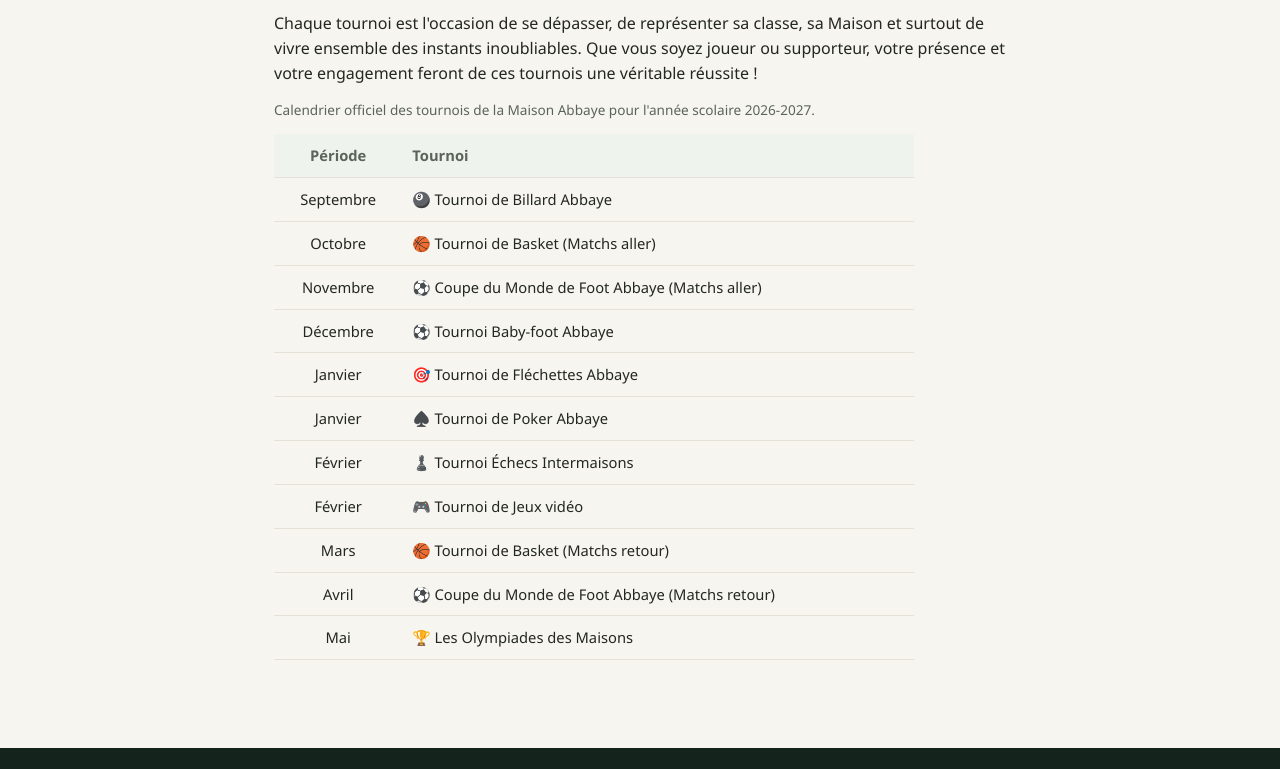
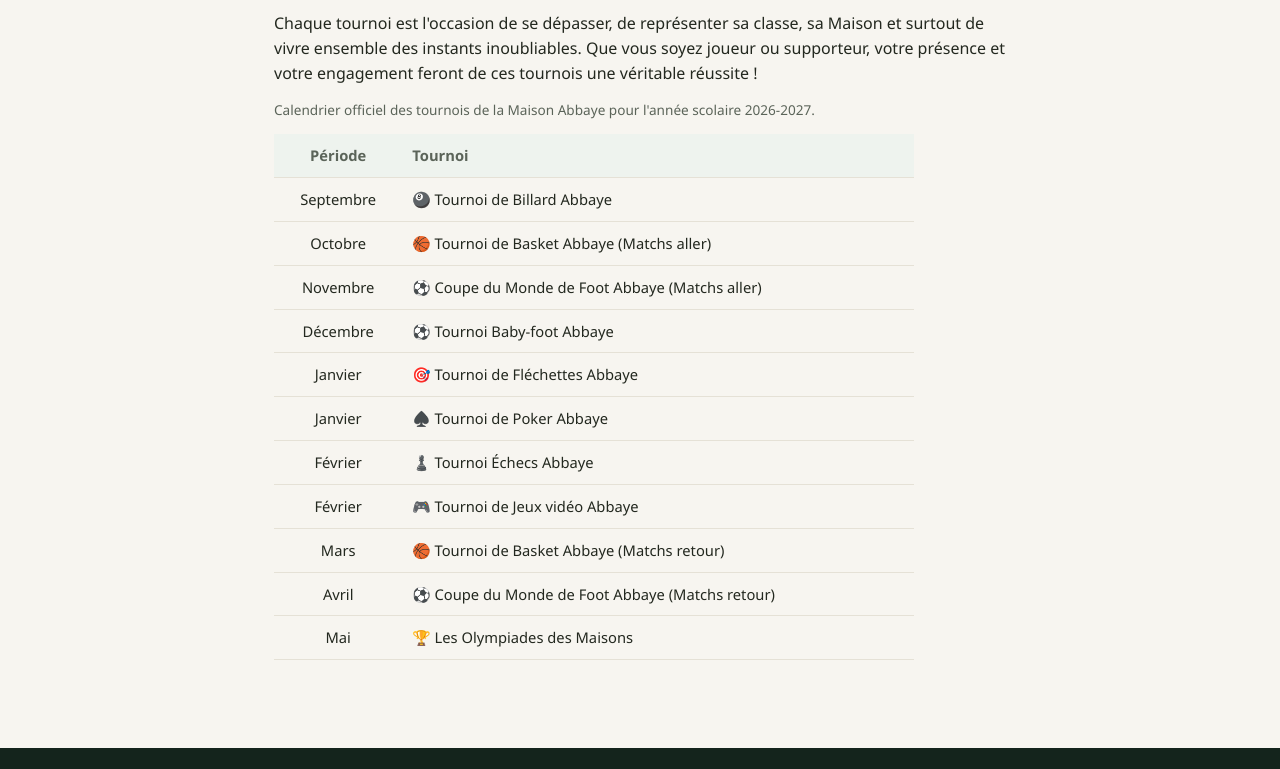
Before and after one commit to vasconcellos-ai/site-abbaye-2026-2027, a plain HTML site: page calendrier.html in a window 1280 px wide. Shown: the part 572-1341 px from the top of the page. Drawn offline with Linux system fonts and the light colour scheme.

Commit message:
Corrige les intitules du calendrier des tournois 2026-2027

```diff
--- a/calendrier.html
+++ b/calendrier.html
@@ -41,14 +41,14 @@
         <thead><tr><th>Période</th><th style="text-align:left;">Tournoi</th></tr></thead>
         <tbody>
           <tr><td>Septembre</td><td style="text-align:left;">🎱 Tournoi de Billard Abbaye</td></tr>
-          <tr><td>Octobre</td><td style="text-align:left;">🏀 Tournoi de Basket (Matchs aller)</td></tr>
+          <tr><td>Octobre</td><td style="text-align:left;">🏀 Tournoi de Basket Abbaye (Matchs aller)</td></tr>
           <tr><td>Novembre</td><td style="text-align:left;">⚽ Coupe du Monde de Foot Abbaye (Matchs aller)</td></tr>
           <tr><td>Décembre</td><td style="text-align:left;">⚽ Tournoi Baby-foot Abbaye</td></tr>
           <tr><td>Janvier</td><td style="text-align:left;">🎯 Tournoi de Fléchettes Abbaye</td></tr>
           <tr><td>Janvier</td><td style="text-align:left;">♠️ Tournoi de Poker Abbaye</td></tr>
-          <tr><td>Février</td><td style="text-align:left;">♟️ Tournoi Échecs Intermaisons</td></tr>
-          <tr><td>Février</td><td style="text-align:left;">🎮 Tournoi de Jeux vidéo</td></tr>
-          <tr><td>Mars</td><td style="text-align:left;">🏀 Tournoi de Basket (Matchs retour)</td></tr>
+          <tr><td>Février</td><td style="text-align:left;">♟️ Tournoi Échecs Abbaye</td></tr>
+          <tr><td>Février</td><td style="text-align:left;">🎮 Tournoi de Jeux vidéo Abbaye</td></tr>
+          <tr><td>Mars</td><td style="text-align:left;">🏀 Tournoi de Basket Abbaye (Matchs retour)</td></tr>
           <tr><td>Avril</td><td style="text-align:left;">⚽ Coupe du Monde de Foot Abbaye (Matchs retour)</td></tr>
           <tr><td>Mai</td><td style="text-align:left;">🏆 Les Olympiades des Maisons</td></tr>
         </tbody>
```
